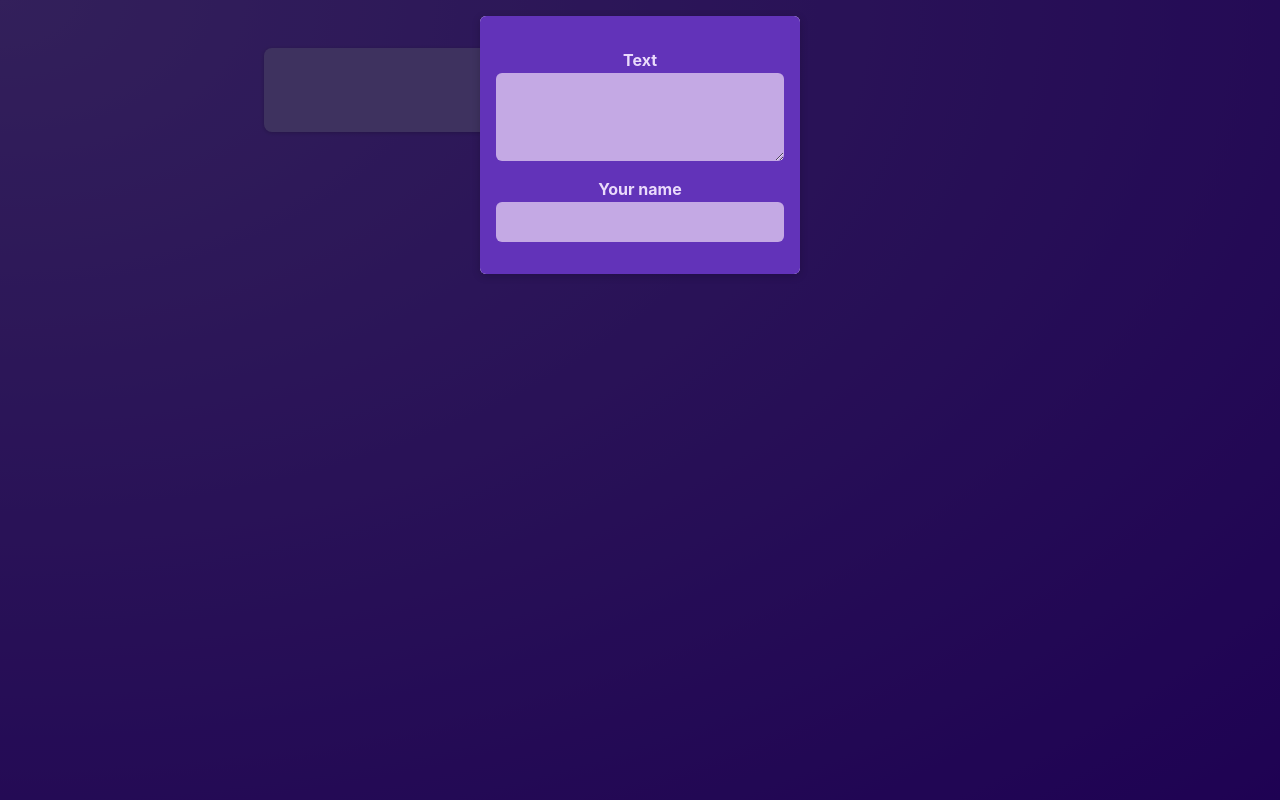
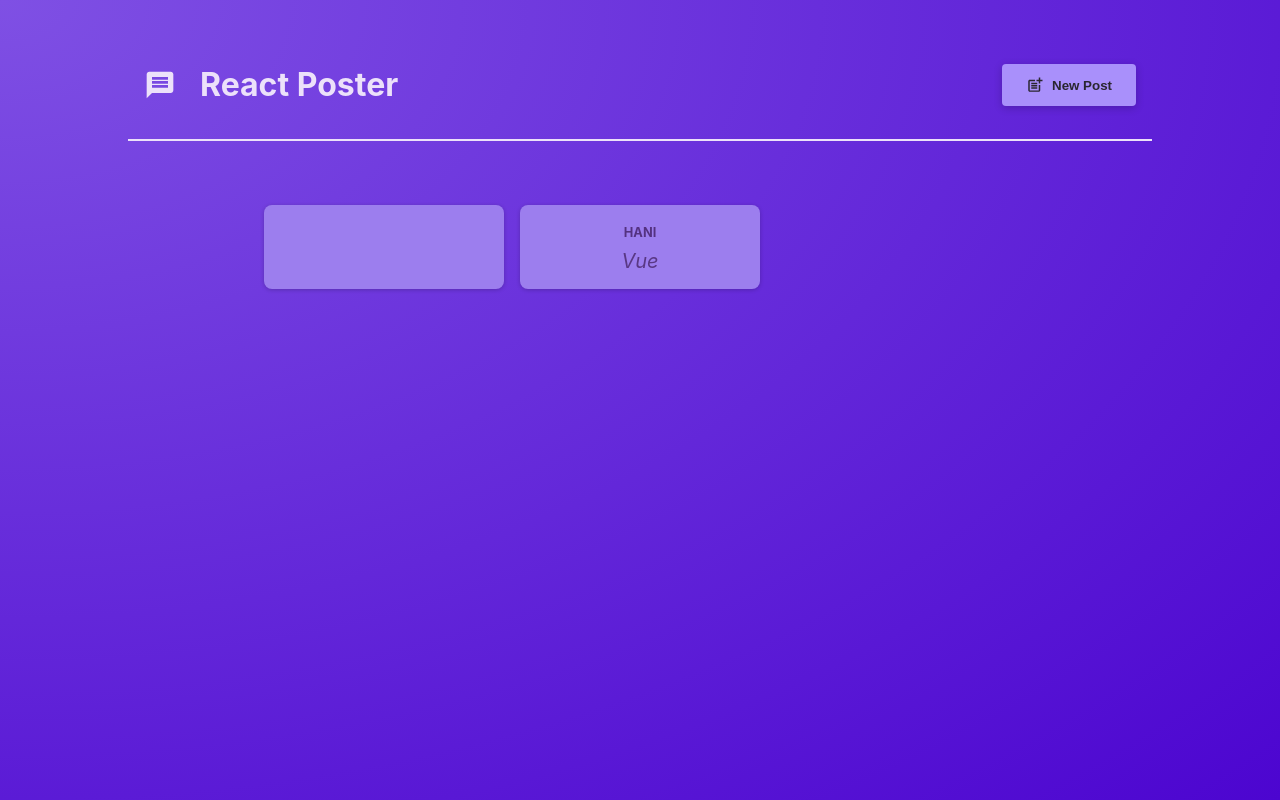
Before and after one commit to tintoll/react_guide, a React (Vite) app in the folder 29-summary/: page / in a window 1280 px wide. Built offline with nearby package versions, Linux system fonts and the light colour scheme.

Commit message:
add main header

```diff
--- a/29-summary/package.json
+++ b/29-summary/package.json
@@ -10,7 +10,8 @@
   },
   "dependencies": {
     "react": "^18.2.0",
-    "react-dom": "^18.2.0"
+    "react-dom": "^18.2.0",
+    "react-icons": "^4.9.0"
   },
   "devDependencies": {
     "@types/react": "^18.0.17",
--- a/29-summary/src/App.jsx
+++ b/29-summary/src/App.jsx
@@ -1,10 +1,22 @@
+import { useState } from "react";
+import MainHeader from "./components/MainHeader";
 import PostList from "./components/PostList";
 
 function App() {
+  const [modalIsVisible, setModalIsVisible] = useState(false);
+  function hideModalHandler() {
+    setModalIsVisible(false);
+  }
+  function showModalHandler() {
+    setModalIsVisible(true);
+  }
   return (
-    <main>
-      <PostList />
-    </main>
+    <>
+      <MainHeader onCreatePost={showModalHandler} />
+      <main>
+        <PostList isPosting={modalIsVisible} onStopPosting={hideModalHandler} />
+      </main>
+    </>
   );
 }
 
--- /dev/null
+++ b/29-summary/src/components/MainHeader.jsx
@@ -0,0 +1,22 @@
+import { MdPostAdd, MdMessage } from "react-icons/md";
+
+import classes from "./MainHeader.module.css";
+
+function MainHeader({ onCreatePost }) {
+  return (
+    <header className={classes.header}>
+      <h1 className={classes.logo}>
+        <MdMessage />
+        React Poster
+      </h1>
+      <p>
+        <button className={classes.button} onClick={onCreatePost}>
+          <MdPostAdd size={18} />
+          New Post
+        </button>
+      </p>
+    </header>
+  );
+}
+
+export default MainHeader;
--- /dev/null
+++ b/29-summary/src/components/MainHeader.module.css
@@ -0,0 +1,36 @@
+.header {
+  /* padding: 2rem 10%; */
+  margin: 2rem 10%;
+  padding: 1rem;
+  text-align: center;
+  display: flex;
+  justify-content: space-between;
+  align-items: center;
+  border-bottom: 2px solid #ece1fa;
+}
+
+.logo {
+  font-size: 2rem;
+  display: flex;
+  gap: 1.5rem;
+  align-items: center;
+  color: #ece1fa;
+}
+
+.button {
+  display: inline-flex;
+  align-items: center;
+  gap: 0.5rem;
+  padding: 0.75rem 1.5rem;
+  background-color: #a990fb;
+  color: #2a2630;
+  border: none;
+  border-radius: 4px;
+  box-shadow: 0 2px 8px rgba(0, 0, 0, 0.2);
+  cursor: pointer;
+  font-weight: bold;
+}
+
+.button:hover {
+  background-color: #8c6cf7;
+}
--- a/29-summary/src/components/NewPost.jsx
+++ b/29-summary/src/components/NewPost.jsx
@@ -1,4 +1,3 @@
-import { useState } from "react";
 import classes from "./NewPost.module.css";
 
 function NewPost(props) {
--- a/29-summary/src/components/PostList.jsx
+++ b/29-summary/src/components/PostList.jsx
@@ -4,14 +4,10 @@
 import classes from "./PostList.module.css";
 import Modal from "./Modal";
 
-export default function PostList() {
-  const [modalIsVisible, setModalIsVisible] = useState(true);
+export default function PostList({ isPosting, onStopPosting }) {
   const [endteredBody, setEnteredBody] = useState("");
   const [endteredAuthor, setEnteredAuthor] = useState("");
 
-  function hideModalHandler() {
-    setModalIsVisible(false);
-  }
   function changeBodyHandler(event) {
     setEnteredBody(event.target.value);
   }
@@ -22,8 +18,8 @@
 
   return (
     <>
-      {modalIsVisible && (
-        <Modal onClose={hideModalHandler}>
+      {isPosting && (
+        <Modal onClose={onStopPosting}>
           <NewPost
             onChangeBody={changeBodyHandler}
             onChangeAuthor={changeAuthorHandler}
```
Also changed, not shown: 1 other file (tests, documents, lock files or other folders).
